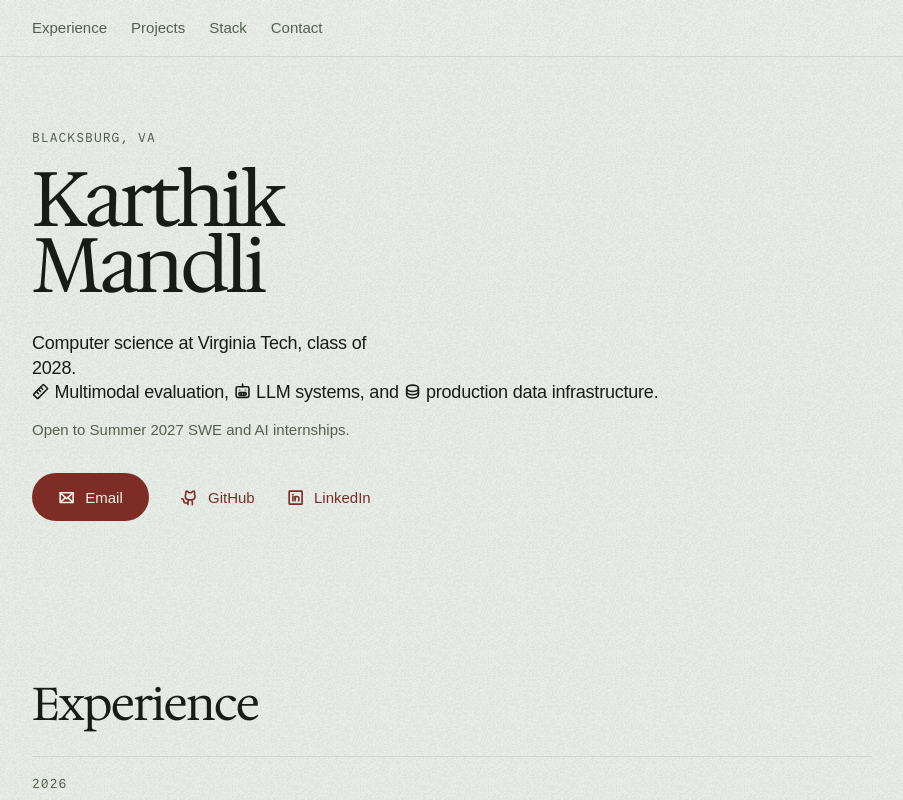
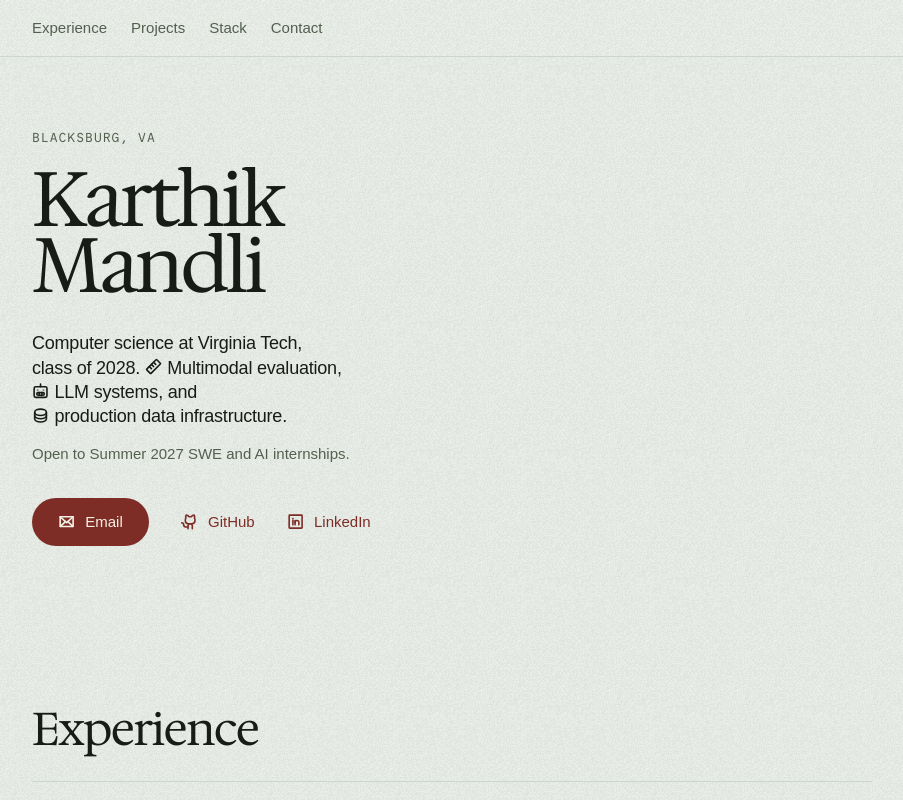
Before and after one commit to karthikm062025S/portfolio, a Next.js app: page / in a window 1280 px wide. Shown: the top 800 px of the page, without its empty margins (188-1091 px from the left). Built offline with nearby package versions, Linux system fonts and the light colour scheme; a web font is replaced by a local one.

Commit message:
Hero: keep the space in the docked name, wrap only glyph and first word together, fix the boot script join

```diff
--- a/app/globals.css
+++ b/app/globals.css
@@ -112,7 +112,7 @@ html.docked .nav-name { grid-template-columns: 1fr; visibility: visible; margin-
 .hlinks { display: flex; flex-wrap: wrap; align-items: center; gap: 4px 24px; margin-top: 24px; font-size: calc(15 * var(--k)) }
 .hlinks a { display: inline-flex; align-items: center; gap: 10px; min-height: 48px }
 .hlinks .i { width: 1.15em; height: 1.15em }
-.field { white-space: nowrap }
+.field .nw { white-space: nowrap }
 .field .i { display: inline-block; width: .95em; height: .95em; margin-right: .3em; vertical-align: -.1em }
 .hlinks .pill { padding-inline: calc(26 * var(--k)); border-radius: 999px; background: var(--pill); color: var(--pill-ink); font-weight: 500 }
 .hlinks .pill:focus-visible { outline-offset: 4px; border-radius: 999px }
--- a/app/layout.tsx
+++ b/app/layout.tsx
@@ -50,7 +50,7 @@ export const viewport: Viewport = {
 // in view directly (an observer's first notification can wait for a frame that never comes), the rest through an
 // IntersectionObserver that also reveals every block above the one entering, so a fast flick or an anchor jump never leaves one hidden.
 // It also docks the name into the nav (html.docked) once the hero name has scrolled under the nav.
-const boot = `(function(){var r=document.documentElement;try{var t=localStorage.getItem('theme');if(t==='light'||t==='dark')r.dataset.theme=t}catch(e){}if(!('IntersectionObserver'in window))return;r.classList.add('js');var done=false;function go(){if(done)return;done=true;var c=getComputedStyle(r).getPropertyValue('--ground').trim();if(c)document.querySelectorAll('meta[name=theme-color]').forEach(function(m){m.content=c});var all=document.querySelectorAll('.reveal');var io=new IntersectionObserver(function(es){es.forEach(function(e){if(e.isIntersecting)for(var i=0;i<all.length;i++){all[i].classList.add('in');io.unobserve(all[i]);if(all[i]===e.target)break}})},{rootMargin:'0px 0px -10% 0px'});all.forEach(function(el){if(el.getBoundingClientRect().top<innerHeight*.9)el.classList.add('in');else io.observe(el)})var h=document.querySelector('.name');if(h)new IntersectionObserver(function(es){var e=es[es.length-1];r.classList.toggle('docked',!e.isIntersecting&&e.boundingClientRect.top<80)},{rootMargin:'-56px 0px 0px 0px'}).observe(h)}if(document.readyState!=='loading')go();else document.addEventListener('DOMContentLoaded',go);addEventListener('load',go)})()`;
+const boot = `(function(){var r=document.documentElement;try{var t=localStorage.getItem('theme');if(t==='light'||t==='dark')r.dataset.theme=t}catch(e){}if(!('IntersectionObserver'in window))return;r.classList.add('js');var done=false;function go(){if(done)return;done=true;var c=getComputedStyle(r).getPropertyValue('--ground').trim();if(c)document.querySelectorAll('meta[name=theme-color]').forEach(function(m){m.content=c});var all=document.querySelectorAll('.reveal');var io=new IntersectionObserver(function(es){es.forEach(function(e){if(e.isIntersecting)for(var i=0;i<all.length;i++){all[i].classList.add('in');io.unobserve(all[i]);if(all[i]===e.target)break}})},{rootMargin:'0px 0px -10% 0px'});all.forEach(function(el){if(el.getBoundingClientRect().top<innerHeight*.9)el.classList.add('in');else io.observe(el)});var h=document.querySelector('.name');if(h)new IntersectionObserver(function(es){var e=es[es.length-1];r.classList.toggle('docked',!e.isIntersecting&&e.boundingClientRect.top<80)},{rootMargin:'-56px 0px 0px 0px'}).observe(h)}if(document.readyState!=='loading')go();else document.addEventListener('DOMContentLoaded',go);addEventListener('load',go)})()`;
 
 export default function RootLayout({ children }: LayoutProps<"/">) {
   return (
--- a/app/page.tsx
+++ b/app/page.tsx
@@ -56,7 +56,7 @@ export default function Home() {
       <header className="nav">
         <div className="nav-in">
           {/* Docks once the hero name has scrolled under the nav (html.docked, set in the boot script). */}
-          <div className="nav-name"><a href="#" aria-label={`${identity.name}, back to top`}>{first}<span className="last"> {rest.join(" ")}</span></a></div>
+          <div className="nav-name"><a href="#" aria-label={`${identity.name}, back to top`}>{first}<span className="last">{"00a0"}{rest.join(" ")}</span></a></div>
           <nav aria-label="Sections">
             <ul>{nav.map((n) => <li key={n.href}><a href={n.href}>{n.label}</a></li>)}</ul>
           </nav>
@@ -73,7 +73,9 @@ export default function Home() {
               {identity.fields.map((f, i) => (
                 <span key={f.label} className="field" style={{ "--i": i } as CSSProperties}>
                   {i === identity.fields.length - 1 && "and "}
-                  <Icon name={f.glyph} />{f.label}{i < identity.fields.length - 1 ? ", " : "."}
+                  {/* the glyph never wraps away from its first word */}
+                  <span className="nw"><Icon name={f.glyph} />{f.label.split(" ")[0]}</span>
+                  {f.label.slice(f.label.indexOf(" ") === -1 ? f.label.length : f.label.indexOf(" "))}{i < identity.fields.length - 1 ? ", " : "."}
                 </span>
               ))}
             </p>
```
